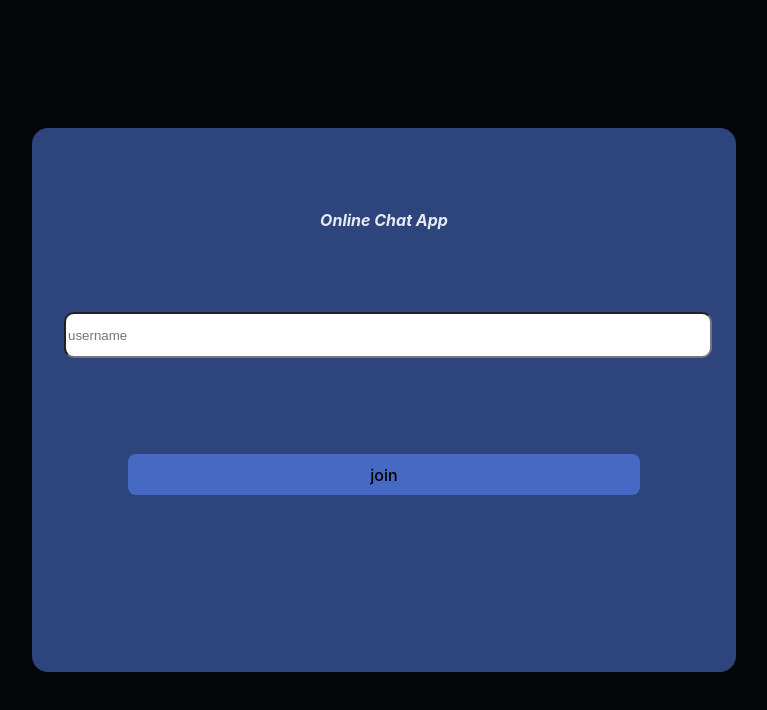
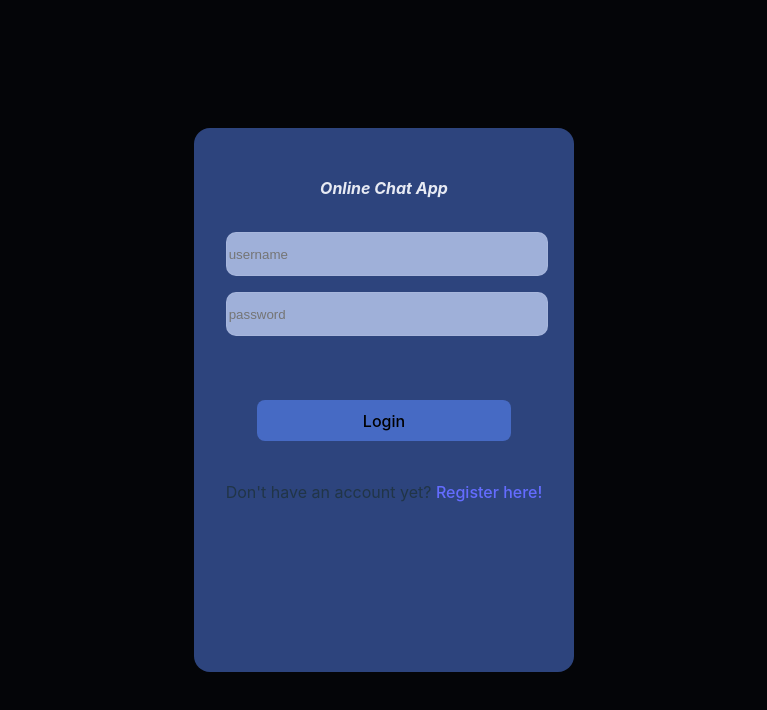
Before and after one commit to nurhanna01/socket.io-chat-frontend, a React (Vite) app: page / in a window 1280 px wide. Shown: the top 710 px of the page, without its empty margins (256-1023 px from the left). Built offline with nearby package versions, Linux system fonts and the light colour scheme; no server answers.

Commit message:
feat : redesign login page

```diff
--- a/src/components/Input/index.css
+++ /dev/null
@@ -1,7 +0,0 @@
-.inputForm {
-  background-color: white;
-  min-height: 2.5rem;
-  min-width: 100%;
-  border-radius: 10px;
-  color: black;
-}
--- /dev/null
+++ b/src/components/Input/index.module.scss
@@ -0,0 +1,10 @@
+@use "../../variables.scss" as *;
+
+.inputForm {
+  background-color: $bg-bubble-receiver;
+  min-height: 2.5rem;
+  min-width: 100%;
+  border-radius: 10px;
+  color: $text;
+  border: 1px solid $border;
+}
--- a/src/components/Input/index.tsx
+++ b/src/components/Input/index.tsx
@@ -1,5 +1,5 @@
 import React from "react";
-import "./index.css";
+import style from "./index.module.scss";
 interface InputInterface {
   value: string;
   onChangeButton: (e: React.ChangeEvent<HTMLInputElement>) => void;
@@ -13,7 +13,7 @@ const Input = (props: InputInterface) => {
     <input
       type={typeInput}
       placeholder={props.placeholder}
-      className="inputForm"
+      className={style.inputForm}
       value={props.value}
       onChange={props.onChangeButton}
       onKeyDown={props.onKeyDown}
--- a/src/pages/Login/index.module.scss
+++ b/src/pages/Login/index.module.scss
@@ -1,6 +1,5 @@
 @use "../../variables.scss" as *;
 .container {
-  color: black;
   min-height: 100vh;
   display: flex;
   flex-direction: column;
@@ -8,7 +7,7 @@
   justify-content: center;
   background-color: $bg-primary;
   .content {
-    width: 50%;
+    max-width: 400px;
     height: 60vh;
     padding: 2rem;
     background-color: $bg-secondary;
@@ -16,13 +15,19 @@
     max-height: 90%;
     display: flex;
     flex-direction: column;
-    row-gap: 5rem;
+    row-gap: 2rem;
     overflow: auto;
     .header {
       font-style: oblique;
       font-weight: bold;
       color: $text-primary;
-      margin-top: 3rem;
+      margin-top: 1rem;
+    }
+    .formContainer {
+      display: flex;
+      flex-direction: column;
+      gap: 1rem;
+      margin-bottom: 1rem;
     }
     .containerMessage {
       height: 1rem;
@@ -30,6 +35,9 @@
       .errorMessage {
         color: $text-error;
       }
+    }
+    .buttonContainer{
+      height: 2rem
     }
   }
 }
--- a/src/pages/Login/index.tsx
+++ b/src/pages/Login/index.tsx
@@ -1,7 +1,7 @@
 import { useEffect, useState } from "react";
 import styles from "./index.module.scss";
 import Button from "../../components/Button";
-import InputForm from "../../components/Input";
+import Input from "../../components/Input";
 import { socket } from "../../services/socket";
 import { useNavigate } from "react-router-dom";
 
@@ -9,6 +9,7 @@ const Login = () => {
   const [, setIsConnected] = useState(socket.connected);
   const [, setIsLoading] = useState(false);
   const [username, setUsername] = useState("");
+  const [password, setPassword] = useState("");
   const [isDisableJoin] = useState(false);
   const [errorMessage, setErrorMessage] = useState("");
   const navigate = useNavigate();
@@ -51,33 +52,47 @@ const Login = () => {
     });
   };
 
-  const handleInput = (e: React.ChangeEvent<HTMLInputElement>) => {
+  const handleInputUsername = (e: React.ChangeEvent<HTMLInputElement>) => {
     setUsername(e.target.value);
   };
+  const handleInputPassword = (e: React.ChangeEvent<HTMLInputElement>) => {
+    setPassword(e.target.value);
+  };
 
-  const onKeyDown = (e: React.KeyboardEvent<HTMLInputElement>) => {
-    if (e.key === "Enter") {
-      handleJoin();
+
+  const login = () => {
+    if(username==""){
+      setErrorMessage("Username Required!")
+    }else if(password==""){
+      setErrorMessage("Password required!")
     }
+    return true
   };
 
   useEffect(() => {
     if (username.length > 0) {
       setErrorMessage("");
     }
+    if (password.length > 0) {
+      setErrorMessage("");
+    }
     console.log(username);
-  }, [username]);
+  }, [username,password]);
   return (
     <div className={styles.container}>
       <div className={styles.content}>
         <div className={styles.header}>Online Chat App</div>
         <div>
           <div className={styles.formContainer}>
-            <InputForm
+            <Input
               value={username}
-              onChangeButton={handleInput}
+              onChangeButton={handleInputUsername}
               placeholder="username"
-              onKeyDown={onKeyDown}
+            />
+            <Input
+              value={password}
+              onChangeButton={handleInputPassword}
+              placeholder="password"
             />
           </div>
           <div className={styles.containerMessage}>
@@ -85,12 +100,9 @@ const Login = () => {
           </div>
         </div>
         <div className={styles.buttonContainer}>
-          <Button
-            text="join"
-            onClickButton={handleJoin}
-            disableButton={isDisableJoin}
-          />
+          <Button text="Login" onClickButton={login}></Button>
         </div>
+        <p>Don't have an account yet? <a>Register here!</a></p>
       </div>
     </div>
   );
```
